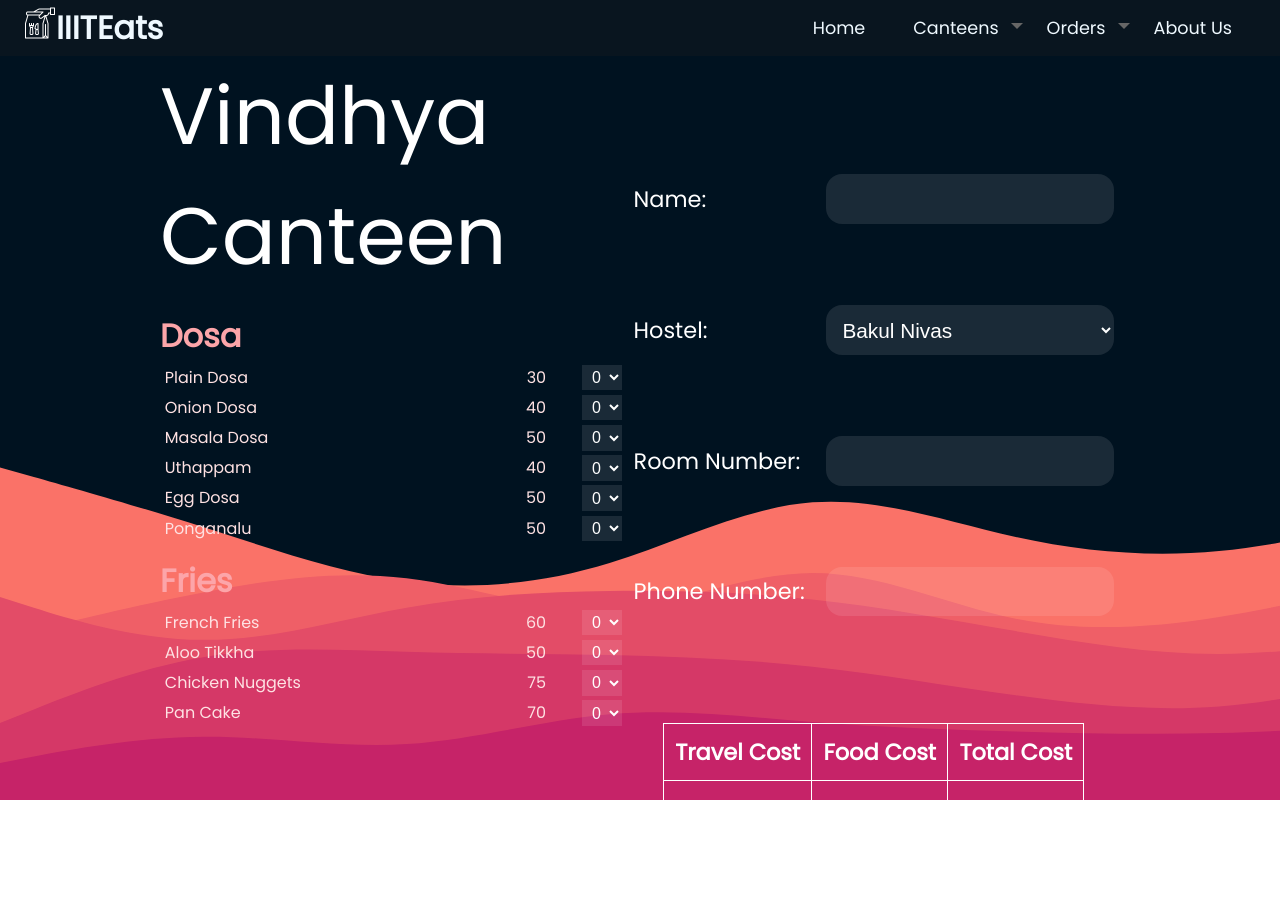
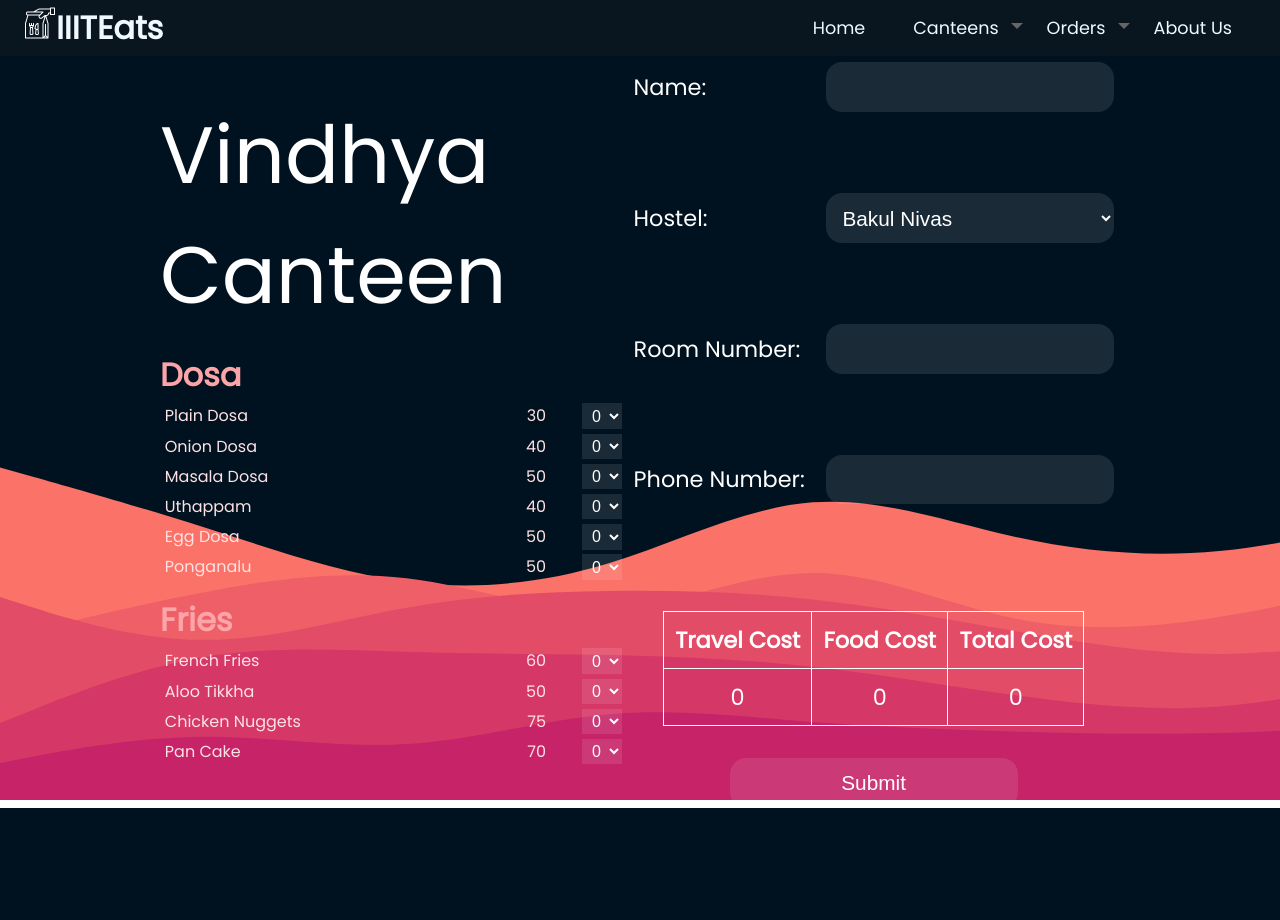
Before and after one commit to PraneethJain/IIITEats, a Flask app: page /canteen/vc in a window 1280 px wide. After the commit the page ends 808 px from the top, so only its background shows below. Run offline with Flask 3, Linux system fonts and the light colour scheme.

Commit message:
restructured canteen page

```diff
--- a/app.py
+++ b/app.py
@@ -1,4 +1,11 @@
-from flask import Flask, render_template, send_from_directory
+from flask import (
+    Flask,
+    render_template,
+    send_from_directory,
+    redirect,
+    url_for,
+    request,
+)
 import json
 import os
 
@@ -36,5 +43,16 @@ def canteen(name: str) -> str:
     )
 
 
+@app.route("/orders/pending")
+def pending():
+    return render_template("pending_orders.html")
+
+
+@app.route("/api/addOrder", methods=["POST"])
+def addOrder():
+    print(request.form)
+    return redirect("/orders/pending")
+
+
 if __name__ == "__main__":
     app.run(debug=True)
--- a/static/css/canteen.css
+++ b/static/css/canteen.css
@@ -45,14 +45,20 @@
 }
 
 form {
-  margin-top: 7rem;
+  width: 100%;
+  display: flex;
+  align-items: center;
+  justify-content: space-between;
+}
+
+.form {
   font-size: 1.4rem;
   display: flex;
   flex-direction: column;
   align-items: center;
 }
 
-form > div {
+.form > div {
   display: grid;
   width: 30rem;
   grid-template-columns: repeat(2, 1fr);
@@ -61,12 +67,12 @@ form > div {
   margin: 0.4rem;
 }
 
-form .cost {
+.form .cost {
   width: 100%;
   text-align: center;
 }
 
-form input,
+.form input,
 select {
   font-size: 1.3rem;
   border: none;
--- a/templates/canteen.html
+++ b/templates/canteen.html
@@ -8,6 +8,8 @@ content %}
 <script defer src="{{ url_for('static', filename='js/canteen.js') }}"></script>
 
 <div class="background">
+
+  <form action="/api/addOrder" method="POST">
   <div class="menu">
     <div class="heading">{{name}}</div>
     {% for category in menu_list %} {% for category_name, category_items in
@@ -18,7 +20,7 @@ content %}
       <div class="left">{{item_name}}</div>
       <div class="right" data-price="{{item_price}}">
         {{item_price}}
-        <select name="quantity" id="quantity">
+        <select name="quantity" id="{{item_name}}">
           <option value="0">0</option>
           <option value="1">1</option>
           <option value="2">2</option>
@@ -31,7 +33,7 @@ content %}
     {% endfor %} {%endfor %} {% endfor %}
   </div>
 
-  <form>
+  <div class="form">
     <div class="name">
       <label for="name">Name:</label>
       <input type="text" id="name" name="name" /><br /><br />
@@ -70,6 +72,8 @@ content %}
     </table>
 
     <input type="submit" value="Submit" />
+  </div>
+
   </form>
 </div>
 
--- /dev/null
+++ b/templates/pending_orders.html
@@ -0,0 +1,6 @@
+{% extends 'base.html' %} {% block title %} Pending Orders {% endblock %} {%
+block content %}
+
+<h1>ok</h1>
+
+{% endblock %}
```
